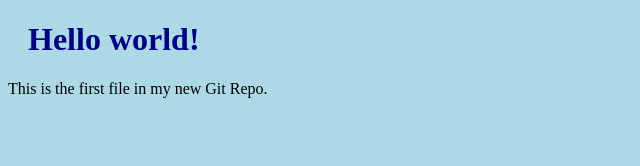
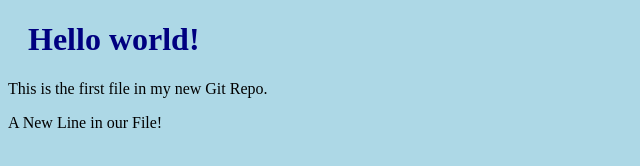
Before and after one commit to Mahesh-Kethapaga/Hello, a plain HTML site: page index.html in a window 1280 px wide. Shown: the whole page, without its empty margins (0-640 px from the left). Drawn offline with Linux system fonts and the light colour scheme.

Commit message:
Update index.html with new line!

```diff
--- a/index.html
+++ b/index.html
@@ -8,6 +8,6 @@
 
 <h1>Hello world!</h1>
 <p>This is the first file in my new Git Repo.</p>
-
+<p>A New Line in our File!</p>
 </body>
 </html>
```
